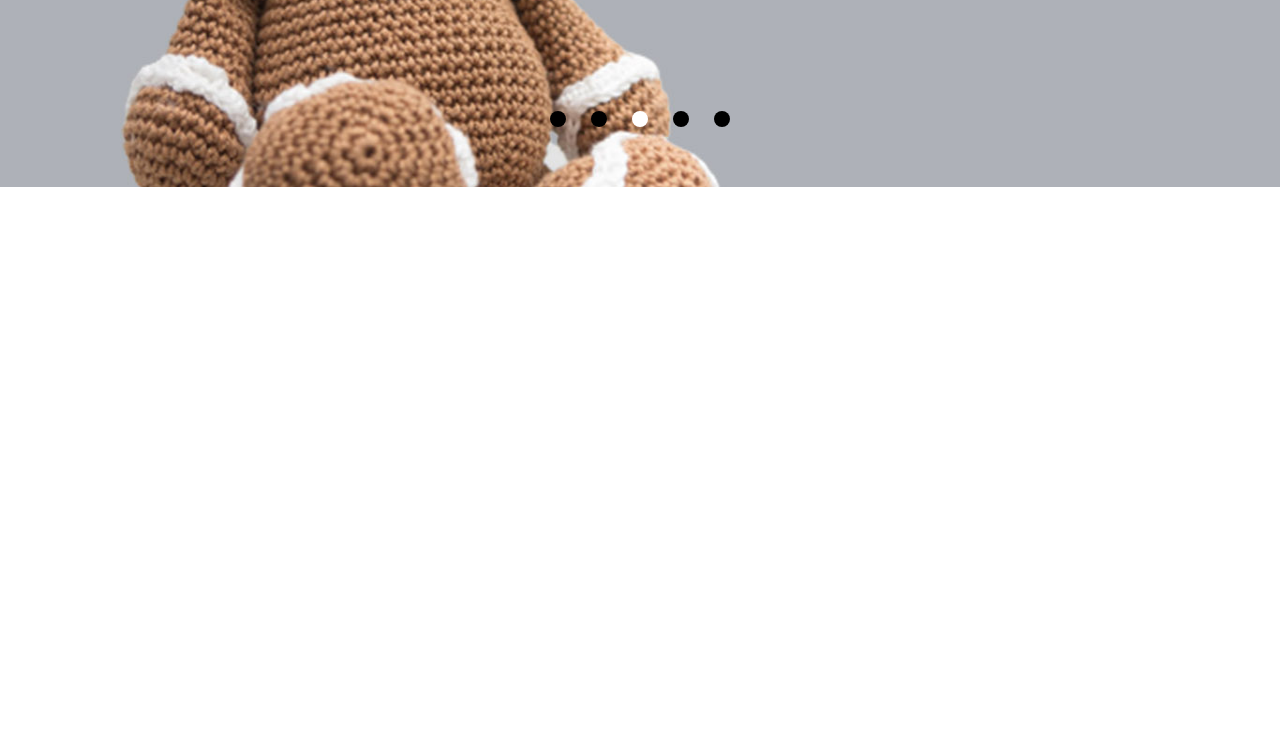
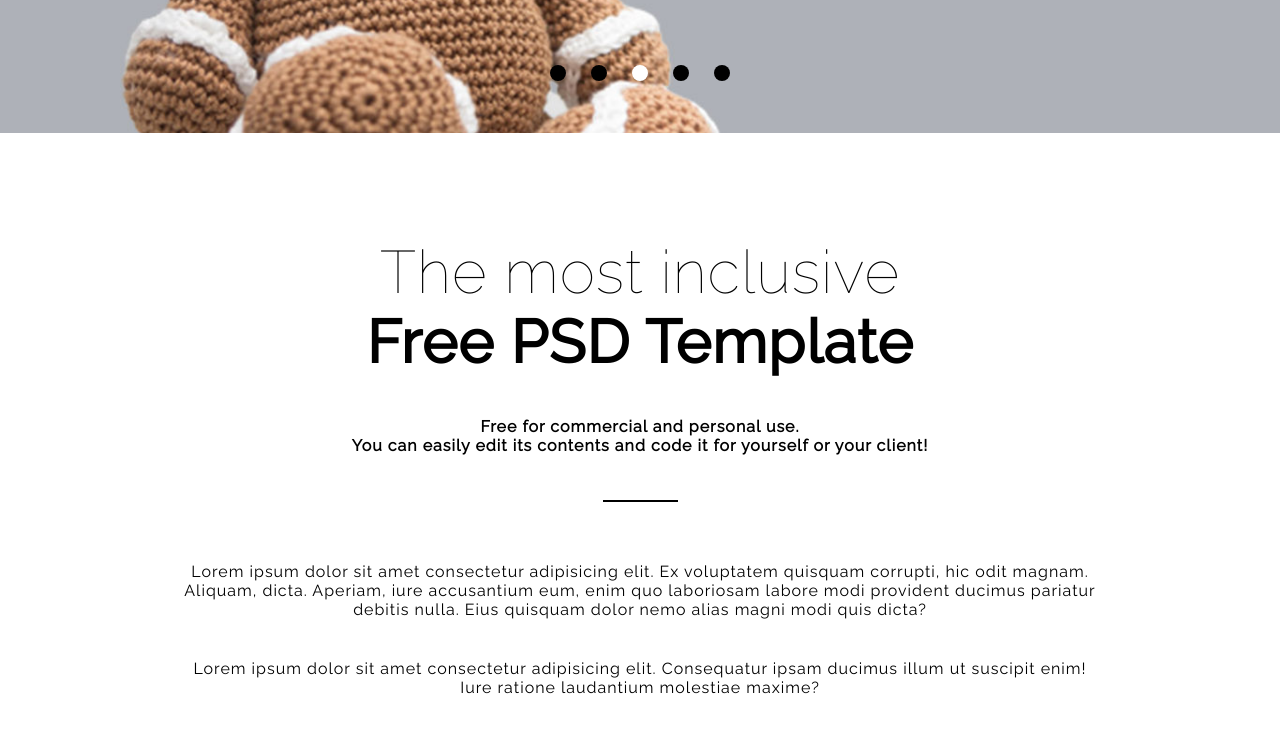
Before and after one commit to Dimitri-F/mock-upIntegration, a website: page index.html in a window 1280 px wide. Shown: the part 663-1406 px from the top of the page. Before the commit the page ends 854 px from the top, so only its background shows below. Drawn offline with Linux system fonts and the light colour scheme.

Commit message:
section article principal finalisé

```diff
--- a/index.html
+++ b/index.html
@@ -30,7 +30,18 @@
     </header>
 
     <main>
+        <section class="article-principal">
 
+                <h1>The most inclusive <br><span>Free PSD Template</span> </h1>
+                <p>Free for commercial and personal use. <br> You can
+                    easily edit its contents and code it for yourself or your client!</p>
+                <hr>
+                <p>
+                    Lorem ipsum dolor sit amet consectetur adipisicing elit. Ex voluptatem quisquam corrupti, hic odit magnam. Aliquam, dicta. Aperiam, iure accusantium eum, enim quo laboriosam labore modi provident ducimus pariatur debitis nulla. Eius quisquam dolor nemo alias magni modi quis dicta?
+                </p>
+                <p>Lorem ipsum dolor sit amet consectetur adipisicing elit. Consequatur ipsam ducimus illum ut suscipit enim! Iure ratione laudantium molestiae maxime?</p>
+
+        </section>
     </main>
 
 </body>
--- a/scss/style.scss
+++ b/scss/style.scss
@@ -10,7 +10,7 @@
 
 
 header {
-    @include taille-elt(100%, 850px);
+    @include taille-elt(100%, auto);
     position: relative;
     font-family: $font-principal;
     img {
@@ -66,10 +66,40 @@ header {
             background-color: $blanc;
         }
     }
-
 }
 
 main {
-    width: 1366px;
     font-family: $font-principal;
+    section {
+        @include taille-elt(100%, auto);
+        padding: 140px 100px;
+    }
 }
+
+.article-principal {
+    @include taille-elt (916px, auto);
+    margin: auto;
+    padding: 100px 0 70px;
+    text-align: center;
+    font-size: 16px;
+    letter-spacing: 1px;
+    h1 {
+        font-size: 60px;
+        font-weight: 100;
+        span {
+            font-weight: bold;
+        }
+    }
+    h1 + p {
+        font-weight: bold;
+    }
+    hr {
+        width: 75px;
+        margin: 45px auto 60px;
+        border: 1px solid $noir;
+    }
+}
+
+ .article-principal>* {
+     margin-bottom: 40px;
+ }
```
Also changed, not shown: css/style.css, img/couple.jpg, 1 other file.
